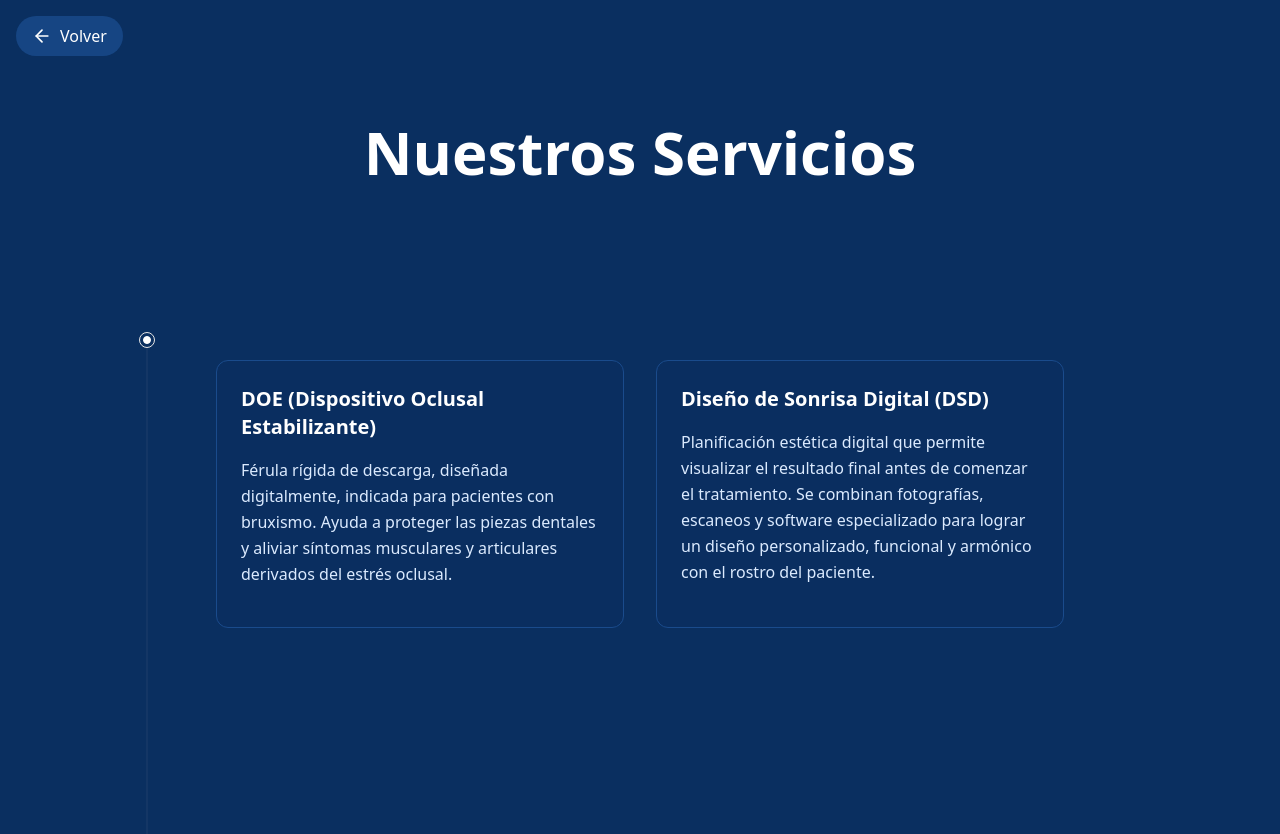
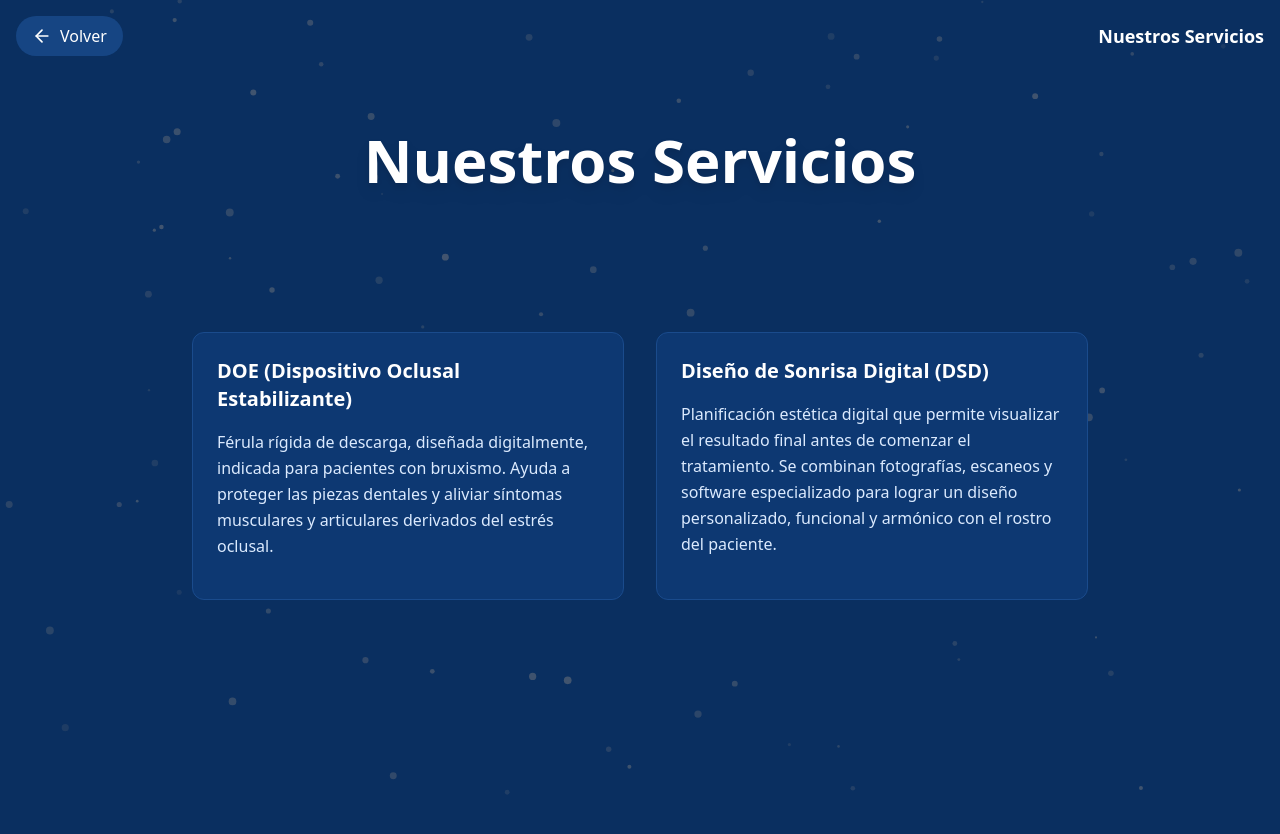
Before and after one commit to LucioSchiavoni/dentallab, a React (Vite) app: page /servicios in a window 1280 px wide. Shown: the top 834 px of the page. Built offline with nearby package versions, Linux system fonts and the light colour scheme; what @heroui/system would draw is missing.

Commit message:
fix(): bacground services

```diff
--- a/src/components/About.tsx
+++ b/src/components/About.tsx
@@ -66,7 +66,7 @@ export default function About() {
           transition={{ duration: 0.7 }}
           viewport={{ once: true }}
         >
-          <h3 className="text-2xl font-bold text-navy-blue mb-6">Transformando Sonrisa con Tecnología</h3>
+          <h3 className="text-2xl font-bold text-center text-navy-blue mb-6">Transformando sonrisas con tecnología</h3>
           <p className="text-gray-600 mb-8">
            Somos un laboratorio 100% digital. Diseño CAD selectivo y escaneos intraorales con precisión y respaldo técnico.
           </p>
--- a/src/components/Hero.tsx
+++ b/src/components/Hero.tsx
@@ -1,96 +1,14 @@
 "use client"
 
-import { useEffect, useRef } from "react"
 import { motion } from "framer-motion"
 import { FlipWordsDemo } from "./animation/FlipWordsComponent"
 import { Button } from "./ui/button"
 import { ChevronRight, Phone, ChevronDown } from "lucide-react"
 import { Link } from "react-router-dom"
 import logoSvg from '../assets/logo-dental.svg'
+import { ParticleBackground } from "./animation/ParticleBackground"
 
 export function Hero() {
-  const canvasRef = useRef<HTMLCanvasElement>(null)
-
-  // Particle animation effect for the background
-  useEffect(() => {
-    const canvas = canvasRef.current
-    if (!canvas) return
-
-    const ctx = canvas.getContext("2d")
-    if (!ctx) return
-
-    canvas.width = window.innerWidth
-    canvas.height = window.innerHeight
-
-    const particles: {
-      x: number
-      y: number
-      size: number
-      speedX: number
-      speedY: number
-      opacity: number
-    }[] = []
-
-    const createParticles = () => {
-      // Clear existing particles
-      particles.length = 0
-
-      // Calculate number of particles based on screen width
-      const particleCount = window.innerWidth < 768 ? 40 : 100
-
-      for (let i = 0; i < particleCount; i++) {
-        particles.push({
-          x: Math.random() * canvas.width,
-          y: Math.random() * canvas.height,
-          size: Math.random() * 3 + 1,
-          speedX: Math.random() * 0.5 - 0.25,
-          speedY: Math.random() * 0.5 - 0.25,
-          opacity: Math.random() * 0.5 + 0.2,
-        })
-      }
-    }
-
-    const animateParticles = () => {
-      ctx.clearRect(0, 0, canvas.width, canvas.height)
-
-      for (let i = 0; i < particles.length; i++) {
-        const p = particles[i]
-        ctx.fillStyle = `rgba(213, 185, 151, ${p.opacity})`
-        ctx.beginPath()
-        ctx.arc(p.x, p.y, p.size, 0, Math.PI * 2)
-        ctx.fill()
-
-        p.x += p.speedX
-        p.y += p.speedY
-
-        if (p.x < 0 || p.x > canvas.width) p.speedX *= -1
-        if (p.y < 0 || p.y > canvas.height) p.speedY *= -1
-      }
-
-      requestAnimationFrame(animateParticles)
-    }
-
-    const handleResize = () => {
-      canvas.width = window.innerWidth
-      canvas.height = window.innerHeight
-
-      // Clear the canvas before recreating particles
-      ctx?.clearRect(0, 0, canvas.width, canvas.height)
-
-      // Recreate particles with appropriate count
-      createParticles()
-    }
-
-    window.addEventListener("resize", handleResize)
-    createParticles()
-    animateParticles()
-
-    return () => {
-      window.removeEventListener("resize", handleResize)
-      particles.length = 0 // Clear particles array
-    }
-  }, [])
-
   // Smooth scroll function
   const scrollToNextSection = () => {
     const heroHeight = window.innerHeight
@@ -104,14 +22,13 @@ export function Hero() {
     const phoneNumber = "59894492064"
     const message = "Hola, quisiera consultar sobre sus servicios."
     const url = `https://api.whatsapp.com/send?phone=${phoneNumber}&text=${encodeURIComponent(message)}`
-
     window.open(url, "_blank")
   }
 
   return (
     <section className="relative w-full overflow-hidden bg-[#0a2f60] py-20 md:py-32 min-h-screen flex flex-col justify-between">
       {/* Animated canvas background */}
-      <canvas ref={canvasRef} className="absolute inset-0 z-0 opacity-40" />
+      <ParticleBackground />
 
       {/* Background pattern */}
       <div className="absolute inset-0 z-0 opacity-5">
--- a/src/components/Services.tsx
+++ b/src/components/Services.tsx
@@ -1,9 +1,9 @@
 import { useEffect, useRef, useState } from "react"
 import { Link } from "react-router-dom"
 import { ArrowLeft } from "lucide-react"
-import { TracingBeam } from "./ui/tracing-beam"
 import serviceJson from "./json/services.json"
 import { cn } from "@/lib/utils"
+import { ParticleBackground } from "./animation/ParticleBackground"
 
 const Services = () => {
   const [scrollY, setScrollY] = useState(0)
@@ -23,42 +23,25 @@ const Services = () => {
   const headerOpacity = Math.max(0, Math.min(1, 1 - scrollY / 300))
   const titleScale = Math.max(0.8, Math.min(1, 1 - scrollY / 1000))
 
-  // Calculate background color based on scroll
-  const getBackgroundColor = () => {
-    if (scrollY > 600) return "bg-gradient-to-b from-[#051a38] to-[#030e1f] text-white"
-    if (scrollY > 300) return "bg-gradient-to-b from-[#072548] to-[#051a38] text-white"
-    return "bg-[#0a2f60] text-white"
-  }
-
   return (
-    <div className={`min-h-screen transition-colors duration-700 ${getBackgroundColor()}`}>
+    <div className="min-h-screen relative overflow-hidden bg-[#0a2f60]">
+      {/* Fondo de partículas */}
+      <ParticleBackground />
       {/* Fixed header with back button that changes on scroll */}
       <div
         ref={headerRef}
-        className={`fixed top-0 left-0 w-full z-50 transition-all duration-300 ${
-          scrollY > 50 ? "bg-[#0a2f60]/90 backdrop-blur-md shadow-md" : "bg-transparent"
-        }`}
+        className={`fixed top-0 left-0 w-full z-50 transition-all duration-300 ${scrollY > 50 ? 'bg-white shadow-md' : 'bg-transparent'}`}
       >
         <div className="container mx-auto px-4 py-4 flex items-center justify-between">
           <Link
             to="/"
-            className={`group flex items-center gap-2 px-4 py-2 rounded-full transition-all duration-300 ${
-              scrollY > 50
-                ? "bg-[#1a4b8c] hover:bg-[#2a5ca3] text-white"
-                : "bg-[#1a4b8c]/80 hover:bg-[#1a4b8c] text-white"
-            }`}
+            className={`group flex items-center gap-2 px-4 py-2 rounded-full transition-all duration-300 ${scrollY > 50 ? 'bg-[#e5e7eb] text-[#0a2f60] hover:bg-[#d5b997]/60' : 'bg-[#1a4b8c]/80 text-white hover:bg-[#1a4b8c]'}`}
           >
-            <ArrowLeft className="h-5 w-5 transition-transform group-hover:-translate-x-1" />
+            <ArrowLeft className={`h-5 w-5 transition-transform group-hover:-translate-x-1 ${scrollY > 50 ? 'text-[#0a2f60]' : 'text-white'}`} />
             <span className="font-medium">Volver</span>
           </Link>
 
-          <div
-            className={`text-lg font-bold transition-opacity duration-300 ${
-              scrollY > 50 ? "opacity-100" : "opacity-0"
-            }`}
-          >
-            Nuestros Servicios
-          </div>
+          <div className={`text-lg font-bold transition-opacity duration-300 opacity-100 ${scrollY > 50 ? 'text-[#0a2f60]' : 'text-white'}`}>Nuestros Servicios</div>
         </div>
       </div>
 
@@ -75,31 +58,26 @@ const Services = () => {
             transform: `scale(${titleScale})`,
           }}
         >
-          <h1
-            className={`text-5xl md:text-6xl font-extrabold mb-4 transition-colors duration-700 ${
-              scrollY > 200 ? "text-blue-300" : "text-white"
-            }`}
-          >
+          <h1 className="text-5xl md:text-6xl font-extrabold  text-white drop-shadow-lg">
             Nuestros Servicios
           </h1>
-
         </div>
       </div>
 
       {/* Main content with tracing beam */}
-      <TracingBeam className="px-4 md:px-6 pb-20 pt-10">
+      <div className="p-3 relative z-10">
         <ServicesContent
           services={serviceJson}
           hoveredIndex={hoveredIndex}
           setHoveredIndex={setHoveredIndex}
           scrollY={scrollY}
         />
-      </TracingBeam>
+      </div>
     </div>
   )
 }
 
-// Separate component for services content
+
 const ServicesContent = ({
   services,
   hoveredIndex,
@@ -127,8 +105,8 @@ const ServicesContent = ({
                 "transform",
                 isVisible ? "translate-y-0 opacity-100" : "translate-y-10 opacity-0",
                 hoveredIndex === index
-                  ? "bg-gradient-to-br from-[#0d3872] to-[#0a2f60] shadow-lg scale-[1.02] border-[#2a5ca3]"
-                  : "bg-[#0a2f60]/50 hover:shadow-md hover:border-[#2a5ca3]",
+                  ? "bg-[#0d3872] shadow-lg scale-[1.02] border-[#2a5ca3]"
+                  : "bg-[#0d3872] hover:shadow-md hover:border-[#2a5ca3]",
               )}
               style={{
                 transitionDelay: `${index * 100}ms`,
--- /dev/null
+++ b/src/components/animation/ParticleBackground.tsx
@@ -0,0 +1,80 @@
+import { useEffect, useRef } from "react"
+
+interface ParticleBackgroundProps {
+  className?: string
+}
+
+export const ParticleBackground = ({ className }: ParticleBackgroundProps) => {
+  const canvasRef = useRef<HTMLCanvasElement>(null)
+
+  useEffect(() => {
+    const canvas = canvasRef.current
+    if (!canvas) return
+
+    const ctx = canvas.getContext("2d")
+    if (!ctx) return
+
+    canvas.width = window.innerWidth
+    canvas.height = window.innerHeight
+
+    const particles: {
+      x: number
+      y: number
+      size: number
+      speedX: number
+      speedY: number
+      opacity: number
+    }[] = []
+
+    const createParticles = () => {
+      particles.length = 0
+      const particleCount = window.innerWidth < 768 ? 40 : 100
+      for (let i = 0; i < particleCount; i++) {
+        particles.push({
+          x: Math.random() * canvas.width,
+          y: Math.random() * canvas.height,
+          size: Math.random() * 3 + 1,
+          speedX: Math.random() * 0.5 - 0.25,
+          speedY: Math.random() * 0.5 - 0.25,
+          opacity: Math.random() * 0.5 + 0.2,
+        })
+      }
+    }
+
+    const animateParticles = () => {
+      ctx.clearRect(0, 0, canvas.width, canvas.height)
+      for (let i = 0; i < particles.length; i++) {
+        const p = particles[i]
+        ctx.fillStyle = `rgba(213, 185, 151, ${p.opacity})`
+        ctx.beginPath()
+        ctx.arc(p.x, p.y, p.size, 0, Math.PI * 2)
+        ctx.fill()
+        p.x += p.speedX
+        p.y += p.speedY
+        if (p.x < 0 || p.x > canvas.width) p.speedX *= -1
+        if (p.y < 0 || p.y > canvas.height) p.speedY *= -1
+      }
+      requestAnimationFrame(animateParticles)
+    }
+
+    const handleResize = () => {
+      canvas.width = window.innerWidth
+      canvas.height = window.innerHeight
+      ctx?.clearRect(0, 0, canvas.width, canvas.height)
+      createParticles()
+    }
+
+    window.addEventListener("resize", handleResize)
+    createParticles()
+    animateParticles()
+
+    return () => {
+      window.removeEventListener("resize", handleResize)
+      particles.length = 0
+    }
+  }, [])
+
+  return (
+    <canvas ref={canvasRef} className={`fixed inset-0 z-0 opacity-40 pointer-events-none w-screen h-screen ${className || ''}`} />
+  )
+}
```
